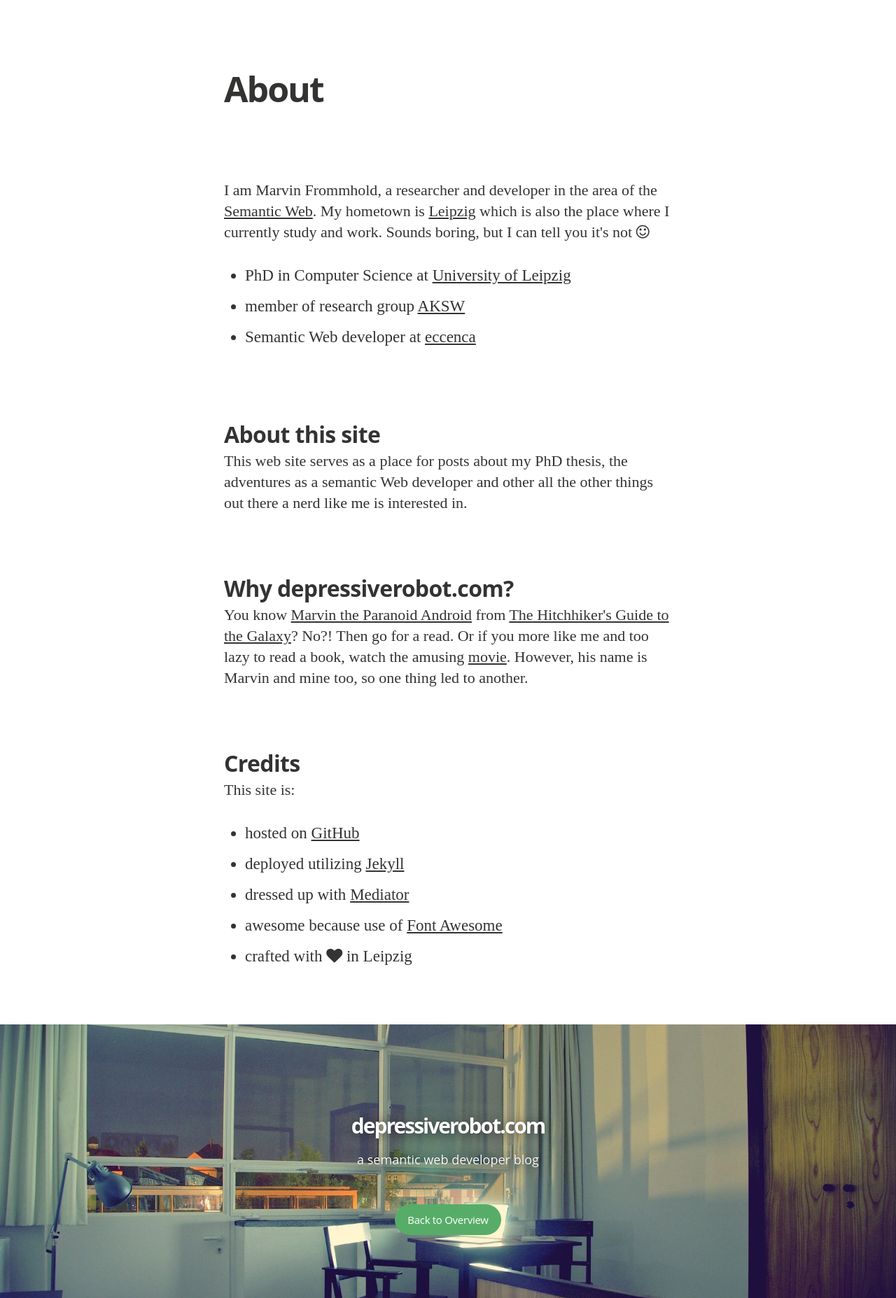
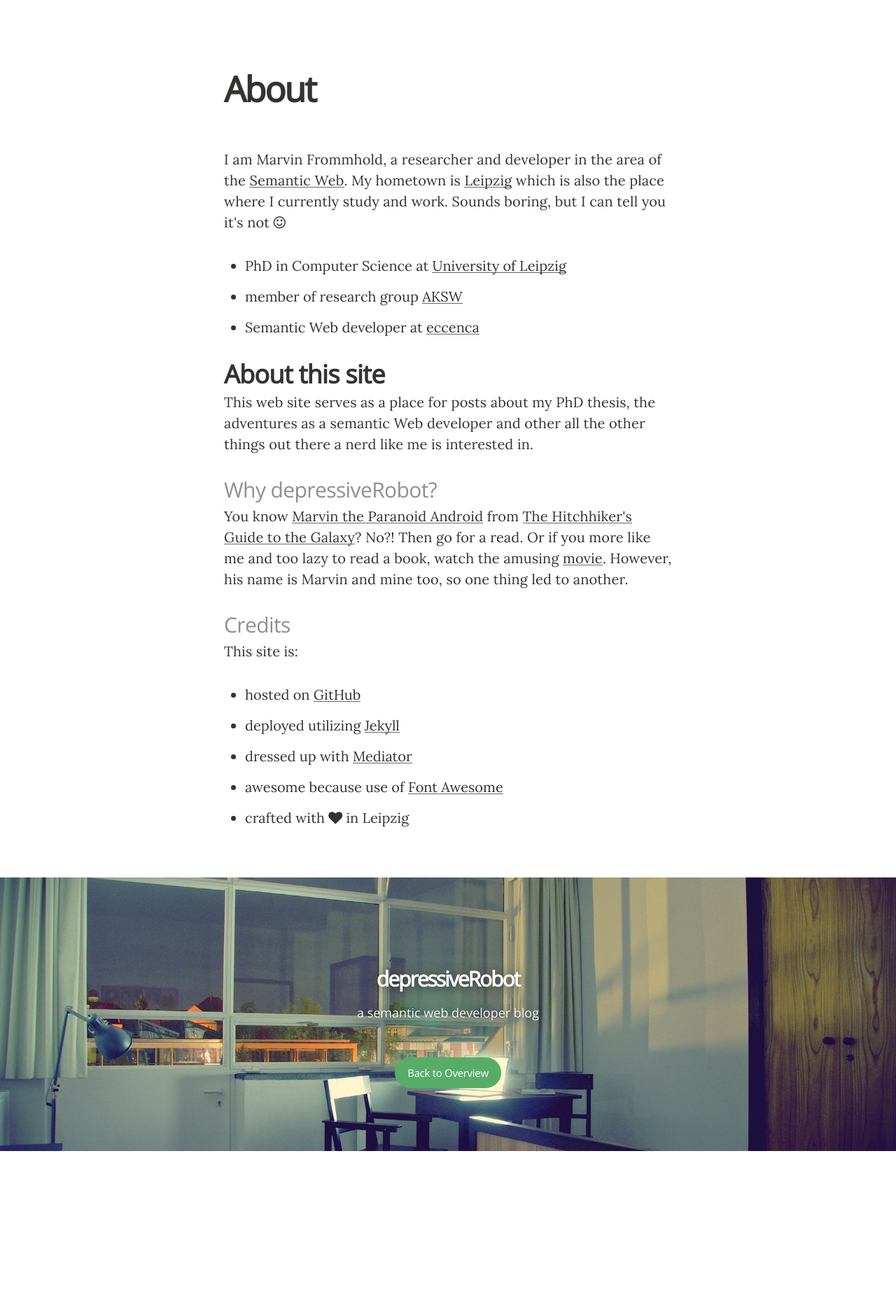
Before and after one commit to depressiveRobot/depressiverobot.github.io, a Jekyll site: the page built from about.md, in a window 1280 px wide. Shown: the whole page at 70% size. Built offline with Jekyll 4.4.1, drawn with Linux system fonts in a browser that asks for light colours; nearby versions of some CDN libraries; some web fonts are replaced; Markdown is read by kramdown in place of the engine named in the settings; after the commit the page ends 1645 px from its top, so only the background shows below that.

Commit message:
improved type face

```diff
--- a/_config.yml
+++ b/_config.yml
@@ -3,7 +3,7 @@ markdown: redcarpet
 highlighter: pygments
 
 # Site settings
-title: "depressiverobot.com"
+title: "depressiveRobot"
 description: a semantic web developer blog
 # > # this means to ignore newlines until "email:"
 
--- a/_includes/head.html
+++ b/_includes/head.html
@@ -16,8 +16,7 @@
   <link rel="canonical" href="{{ page.url | replace:'index.html','' | prepend: site.baseurl | prepend: site.url }}" />
 
   <link rel="shortcut icon" href="{{ "/assets/images/favicon.ico" | prepend: site.baseurl }}" />
-<!--  <link rel="stylesheet" href="{{asset "js/styles/obsidian.css"}}"> -->
-  <link rel="stylesheet" href="http://brick.a.ssl.fastly.net/Linux+Libertine:400,400i,700,700i/Open+Sans:400,400i,700,700i" />
+  <link href='http://fonts.googleapis.com/css?family=Open+Sans|Lora:400,700,400italic,700italic' rel='stylesheet' type='text/css'>
   <link href="//maxcdn.bootstrapcdn.com/font-awesome/4.2.0/css/font-awesome.min.css" rel="stylesheet" />
 
   <link rel="stylesheet" type="text/css" media="screen" href="{{ "/css/main.css"  | prepend: site.baseurl  }}" />
--- a/_layouts/page.html
+++ b/_layouts/page.html
@@ -74,9 +74,7 @@
             </div>
           </div>
         </div>
-        <br>
-        <br>
-        <br>
+        <br/>
         {% endif %}
         <section class="post-content">
           <a name="topofpage"></a>
--- a/about.md
+++ b/about.md
@@ -23,18 +23,18 @@ permalink: /about/
 
   <div property="foaf:weblog" resource="http://depressiverobot.com/" typeof="WebSite">
 
-    <h1>About this site</h1>
+    <h2>About this site</h2>
 
     <p>
       <span property="description">This web site serves as a place for posts about my PhD thesis, the adventures as a semantic Web developer and other all the other things out there a nerd like me is interested in.</span>
     </p>
 
-    <h2>Why depressiverobot.com?</h2>
+    <h3>Why depressiveRobot?</h3>
     <p>
-      You know <span typeof="Person"><a property="sameAs" target="_blank" href="http://en.wikipedia.org/wiki/ Marvin_the_Paranoid_Android"><span property="name">Marvin the Paranoid Android</span></a></span> from <span typeof="Book"><a property="sameAs" target="_blank" href="http://en.wikipedia.org/wiki/ The_Hitchhiker's_Guide_to_the_Galaxy"><span property="name">The Hitchhiker's Guide to the Galaxy</span></a></span>? No?! Then go for a read. Or if you more like me and too lazy to read a book, watch the amusing <span typeof="Movie"><a property="sameAs" target="_blank" href="http://en.wikipedia.org/wiki/The_Hitchhiker's_Guide_to_the_Galaxy_(film)">movie</a></span>. However, his name is Marvin and mine too, so one thing led to another.
+      You know <span typeof="Person"><a property="sameAs" target="_blank" href="http://en.wikipedia.org/wiki/Marvin_the_Paranoid_Android"><span property="name">Marvin the Paranoid Android</span></a></span> from <span typeof="Book"><a property="sameAs" target="_blank" href="http://en.wikipedia.org/wiki/The_Hitchhiker's_Guide_to_the_Galaxy"><span property="name">The Hitchhiker's Guide to the Galaxy</span></a></span>? No?! Then go for a read. Or if you more like me and too lazy to read a book, watch the amusing <span typeof="Movie"><a property="sameAs" target="_blank" href="http://en.wikipedia.org/wiki/The_Hitchhiker's_Guide_to_the_Galaxy_(film)">movie</a></span>. However, his name is Marvin and mine too, so one thing led to another.
     </p>
 
-    <h2>Credits</h2>
+    <h3>Credits</h3>
     <p>
       This site is:
     </p>
--- a/css/main.sass
+++ b/css/main.sass
@@ -10,8 +10,8 @@
 
 $rs: 16px
 
-$font-serif: Linux Libertine
-$font-sans: Open Sans, MundoSans, "Helvetica Neue", Arial, Helvetica, sans-serif
+$font-serif: 'Lora', serif
+$font-sans: 'Open Sans', sans-serif
 
 
 @mixin respond-to($breakpoint)
@@ -350,39 +350,49 @@ body
       letter-spacing: -0.02em
       font-weight: 700
       font-style: normal
-      font-size: 24px
       line-height: 1.3
       margin: 0
       font-family: $font-sans
       margin-bottom: 4px
     h2, h1
-      letter-spacing: -0.02em
       font-weight: 700
       font-style: normal
-      font-size: 32px
       line-height: 1.2
-      padding-top: 31px
       margin-bottom: 4px
+    h1
+      font-size: 50px
+      letter-spacing: -0.04em
+    h2
+      font-size: 36px
+      letter-spacing: -0.02em
+    h3, h4, h5, h6
+      font-size: 30px
+      font-weight: 300
+      color: #8F8F8F
     p
       font-weight: 400
       font-style: normal
-      font-size: 22px
+      font-size: 20px
       line-height: 30px
+      letter-spacing: 0.01rem
       margin: 0
-      padding-bottom: 30px
+      margin-bottom: 30px
       color: #333
       -webkit-hyphens: auto
       -moz-hyphens: auto
       hyphens: auto
     a
       color: #333
-      text-decoration: underline
+      text-decoration: none
+      background-image: linear-gradient(to bottom, rgba(0,0,0,0) 50%, rgba(0,0,0,0.6) 50%)
+      background-repeat: repeat-x
+      background-size: 2px 2px
+      background-position: 0 21px
     img
       max-width: 100%
       margin: 0 auto
     figure
-      margin: 0
-      padding: 0 0 30px
+      margin: 0 0 30px
     figcaption
       font-weight: 400
       font-style: italic
@@ -412,13 +422,13 @@ body
         margin-left: -26px
         padding-bottom: 3px
     ul, ol
-      padding: 0 0 30px
-      margin: 0
+      padding: 0
+      margin: 0 0 30px
       li
         padding: 0
         font-weight: 400
         font-style: normal
-        font-size: 23px
+        font-size: 20px
         line-height: 30px
         margin-left: 30px
         margin-bottom: 12px
```
Also changed, not shown: 1 other file.
